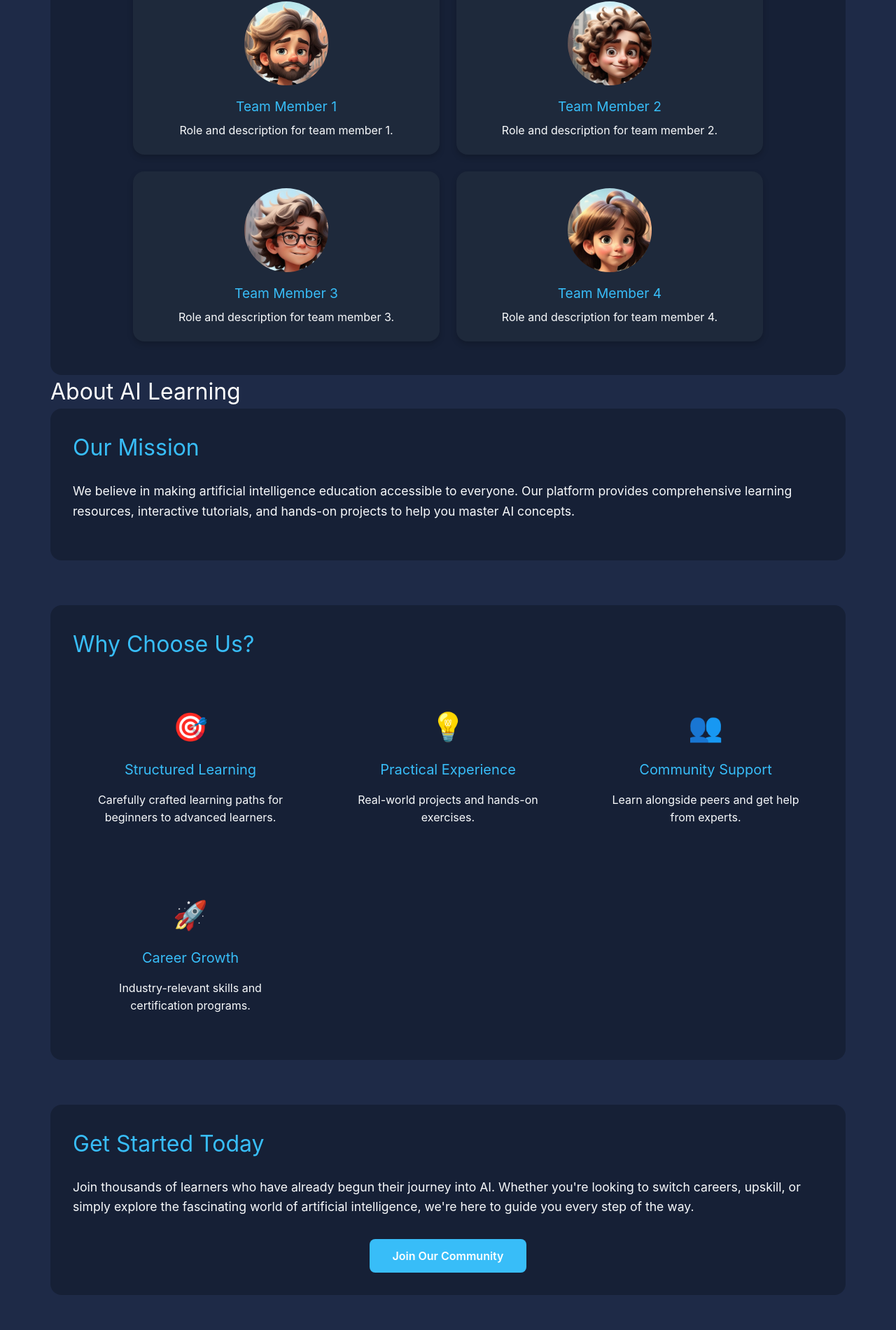
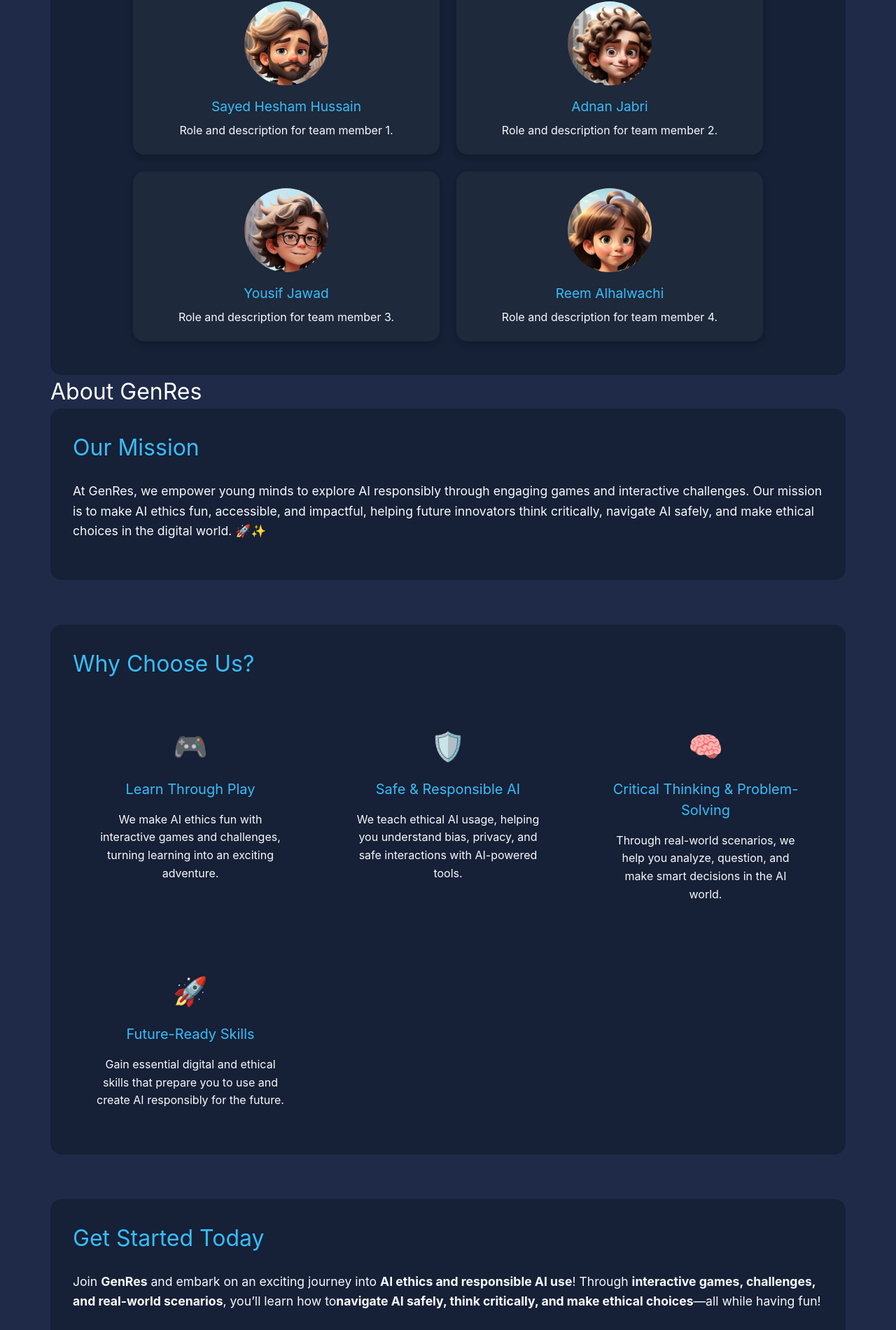
Before and after one commit to TheJaberi/AUBH-hackathon-2, a React (Vite) app in the folder app/: page /about in a window 1280 px wide. Shown: the part 344-2245 px from the top of the page at 70% size. Built offline with nearby package versions, Linux system fonts and the light colour scheme.

Commit message:
about page content

```diff
--- a/app/src/pages/About/About.tsx
+++ b/app/src/pages/About/About.tsx
@@ -19,28 +19,28 @@ const About: React.FC = () => {
           <div className={`team-card ${themeClass}`}>
             <img src={man1} alt="Team Member 1" />
             <div className="team-info">
-              <h3>Team Member 1</h3>
+              <h3>Sayed Hesham Hussain</h3>
               <p>Role and description for team member 1.</p>
             </div>
           </div>
           <div className={`team-card ${themeClass}`}>
             <img src={man2} alt="Team Member 2" />
             <div className="team-info">
-              <h3>Team Member 2</h3>
+              <h3>Adnan Jabri</h3>
               <p>Role and description for team member 2.</p>
             </div>
           </div>
           <div className={`team-card ${themeClass}`}>
             <img src={man3} alt="Team Member 3" />
             <div className="team-info">
-              <h3>Team Member 3</h3>
+              <h3>Yousif Jawad</h3>
               <p>Role and description for team member 3.</p>
             </div>
           </div>
           <div className={`team-card ${themeClass}`}>
             <img src={girl1} alt="Team Member 4" />
             <div className="team-info">
-              <h3>Team Member 4</h3>
+              <h3>Reem Alhalwachi</h3>
               <p>Role and description for team member 4.</p>
             </div>
           </div>
@@ -48,13 +48,11 @@ const About: React.FC = () => {
       </section>
 
       {/* About AI Learning Section (Restored) */}
-      <h1>About AI Learning</h1>
+      <h1>About GenRes</h1>
       <div className={`about-section ${themeClass}`}>
         <h2>Our Mission</h2>
         <p>
-          We believe in making artificial intelligence education accessible to everyone.
-          Our platform provides comprehensive learning resources, interactive tutorials,
-          and hands-on projects to help you master AI concepts.
+        At GenRes, we empower young minds to explore AI responsibly through engaging games and interactive challenges. Our mission is to make AI ethics fun, accessible, and impactful, helping future innovators think critically, navigate AI safely, and make ethical choices in the digital world. 🚀✨
         </p>
       </div>
 
@@ -62,24 +60,24 @@ const About: React.FC = () => {
         <h2>Why Choose Us?</h2>
         <div className="features-grid">
           <div className="feature-card">
-            <span className="feature-icon">🎯</span>
-            <h3>Structured Learning</h3>
-            <p>Carefully crafted learning paths for beginners to advanced learners.</p>
+            <span className="feature-icon">🎮</span>
+            <h3>Learn Through Play</h3>
+            <p>We make AI ethics fun with interactive games and challenges, turning learning into an exciting adventure.</p>
           </div>
           <div className="feature-card">
-            <span className="feature-icon">💡</span>
-            <h3>Practical Experience</h3>
-            <p>Real-world projects and hands-on exercises.</p>
+            <span className="feature-icon">🛡️</span>
+            <h3>Safe & Responsible AI</h3>
+            <p>We teach ethical AI usage, helping you understand bias, privacy, and safe interactions with AI-powered tools.</p>
           </div>
           <div className="feature-card">
-            <span className="feature-icon">👥</span>
-            <h3>Community Support</h3>
-            <p>Learn alongside peers and get help from experts.</p>
+            <span className="feature-icon">🧠</span>
+            <h3>Critical Thinking & Problem-Solving</h3>
+            <p>Through real-world scenarios, we help you analyze, question, and make smart decisions in the AI world.</p>
           </div>
           <div className="feature-card">
             <span className="feature-icon">🚀</span>
-            <h3>Career Growth</h3>
-            <p>Industry-relevant skills and certification programs.</p>
+            <h3>Future-Ready Skills</h3>
+            <p>Gain essential digital and ethical skills that prepare you to use and create AI responsibly for the future.</p>
           </div>
         </div>
       </div>
@@ -87,12 +85,20 @@ const About: React.FC = () => {
       <div className={`about-section ${themeClass}`}>
         <h2>Get Started Today</h2>
         <p>
-          Join thousands of learners who have already begun their journey into AI.
-          Whether you're looking to switch careers, upskill, or simply explore the
-          fascinating world of artificial intelligence, we're here to guide you every
-          step of the way.
-        </p>
-        <button className="btn btn-primary">Join Our Community</button>
+    Join <strong>GenRes</strong> and embark on an exciting journey into <strong>AI ethics and responsible AI use</strong>!
+    Through <strong>interactive games, challenges, and real-world scenarios</strong>, you’ll learn how to
+    <strong>navigate AI safely, think critically, and make ethical choices</strong>—all while having fun!
+</p>
+
+<p>
+    🌟 <strong>Play. Learn. Grow.</strong> The future of AI starts with you!
+</p>
+
+<p>
+    <strong>Ready to begin?</strong> Click below to start your adventure!
+</p>
+
+        <button className="btn btn-primary">🎮 Start Now</button>
       </div>
     </div>
   );
```
